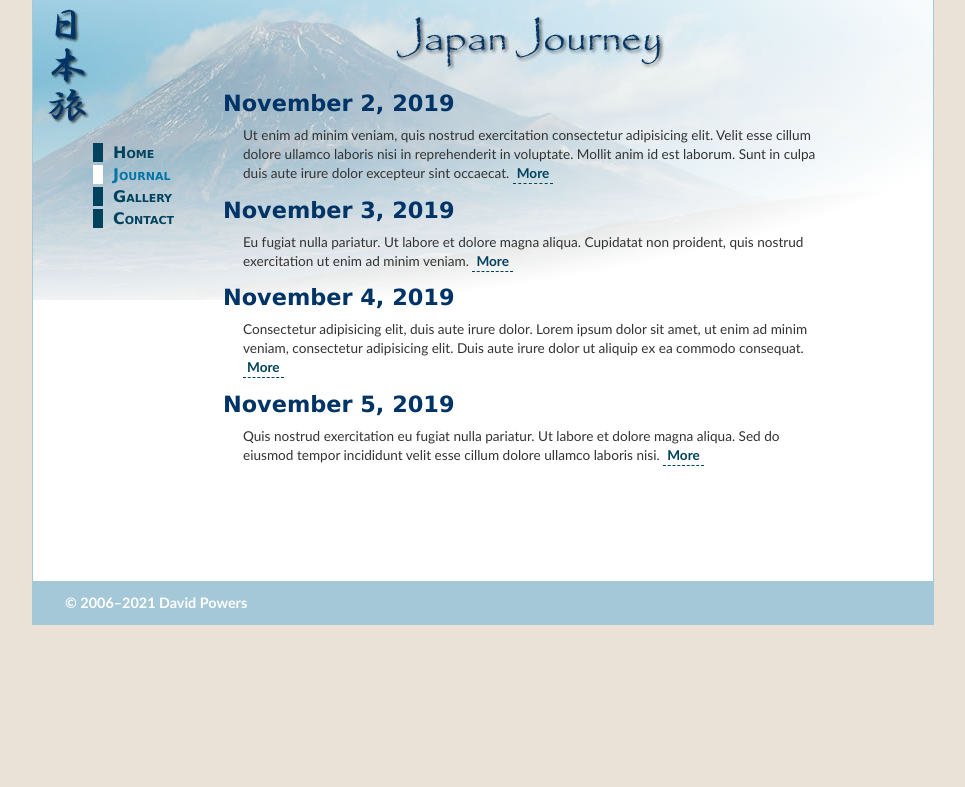
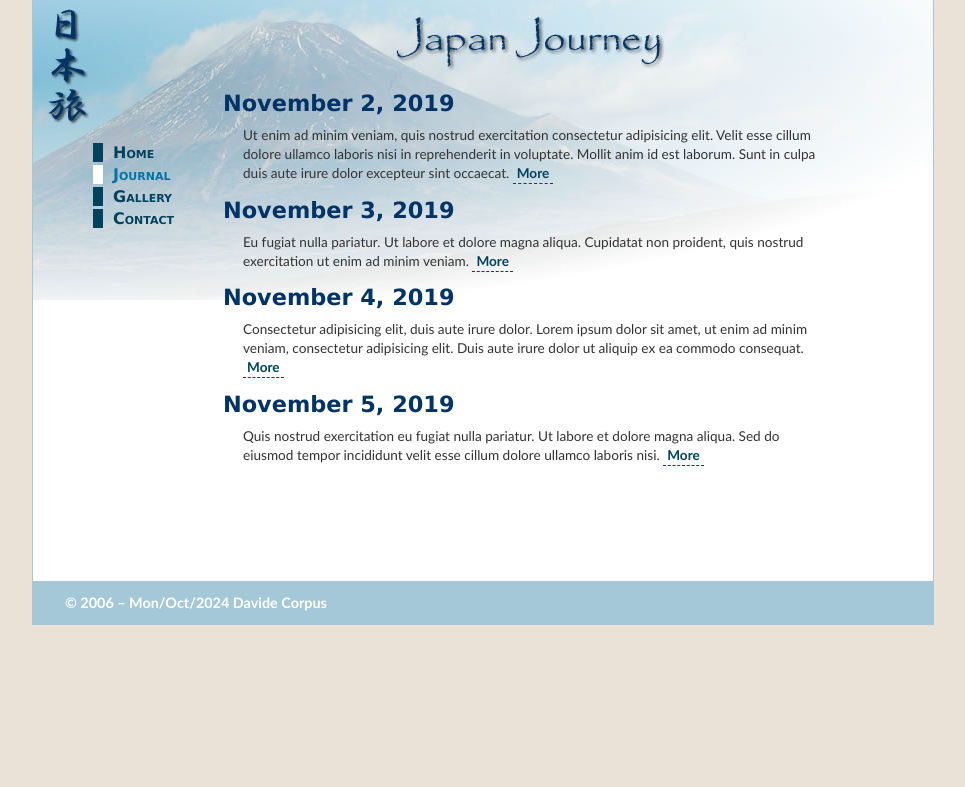
Before and after one commit to Davide280205/php-8, a PHP site: page /blog.php in a window 1280 px wide. Shown: the top 787 px of the page, without its empty margins (157-1122 px from the left). Run offline with PHP 8.4, Linux system fonts and the light colour scheme.

Commit message:
footer date

```diff
--- a/includes/step5/includes/footer.php
+++ b/includes/step5/includes/footer.php
@@ -1,3 +1,5 @@
+<!-- per aggiungere la data in PHP basta stampare date e aggiungere D/M/Y -->
+
 <footer>
-    <p>&copy; 2006&ndash;2021 David Powers</p>
+    <p>&copy; 2006 &ndash; <?php echo date('D/M/Y') ?> Davide Corpus</p>
 </footer>
```
